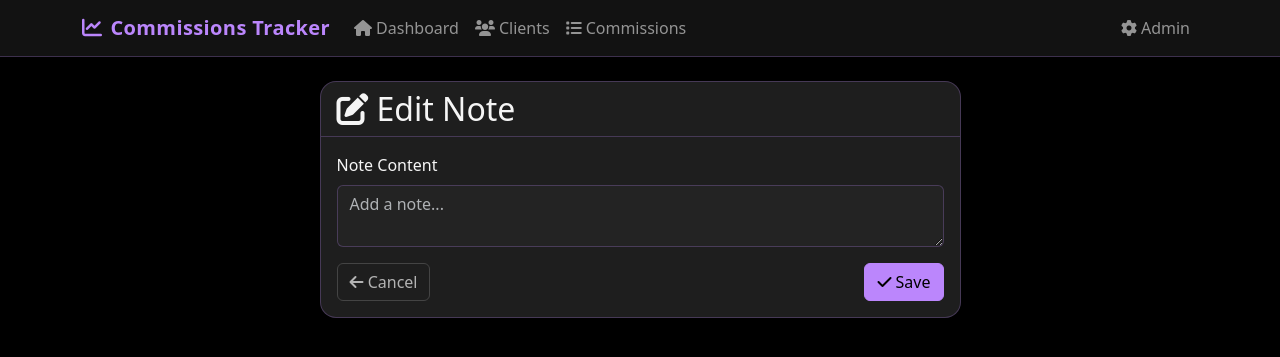
After one commit to Mazzareth/Commtracker, a Django app: template commissions/templates/commissions/edit_note.html in a window 1280 px wide. The commit adds this page. Shown: the top 357 px of the page. Run offline with Django 5.2, Linux system fonts and the light colour scheme; the template is opened without the code that fills it: values that come from a table or form of the project are taken from there, others are empty.

Commit message:
feat: add edit note functionality and style improvements, remove obsolete CSS
Co-authored-by: Genie <genie@cosine.sh>

```diff
--- a/commissions/static/commissions/css/style.css
+++ b/commissions/static/commissions/css/style.css
@@ -202,3 +202,17 @@ a:hover { color: var(--brand-purple-light); }
     background: var(--brand-purple-border);
     border-radius: 6px;
 }
+
+/* --- Genie: Table row and note highlights for master-detail and notes --- */
+.table-row-active {
+    font-weight: bold;
+    background-color: #f6ecfa !important;
+}
+.bg-purple-selected {
+    background-color: #f6ecfa !important;
+}
+.note-edit-link {
+    color: #8e44ad;
+    font-size: 0.9em;
+    margin-left: 8px;
+}
--- /dev/null
+++ b/commissions/templates/commissions/edit_note.html
@@ -0,0 +1,34 @@
+{% extends 'commissions/base.html' %}
+
+{% block title %}Edit Note - Commissions Tracker{% endblock %}
+
+{% block content %}
+<div class="row justify-content-center">
+    <div class="col-lg-7 col-md-10">
+        <div class="card animate__animated animate__fadeInUp" data-aos="fade-up">
+            <div class="card-header">
+                <h2 class="mb-0"><i class="fas fa-edit me-2"></i>Edit Note</h2>
+            </div>
+            <div class="card-body">
+                <form method="post" novalidate>
+                    {% csrf_token %}
+                    {{ form.non_field_errors }}
+                    <div class="mb-3">
+                        <label for="{{ form.content.id_for_label }}" class="form-label">Note Content</label>
+                        {{ form.content|add_class:"form-control" }}
+                        {{ form.content.errors }}
+                    </div>
+                    <div class="d-flex justify-content-between">
+                        <a href="javascript:history.back()" class="btn btn-outline-secondary">
+                            <i class="fas fa-arrow-left"></i> Cancel
+                        </a>
+                        <button type="submit" class="btn btn-purple">
+                            <i class="fas fa-check"></i> Save
+                        </button>
+                    </div>
+                </form>
+            </div>
+        </div>
+    </div>
+</div>
+{% endblock %}
--- a/requirements.txt
+++ b/requirements.txt
@@ -1,2 +1,2 @@
-Django>=3.2
+Django==5.2.3
 Pillow
```
Also changed, not shown: commissions/static/commissions/style.css (deleted, +0 -12 lines), commissions/views.py (+4 -4 lines).
